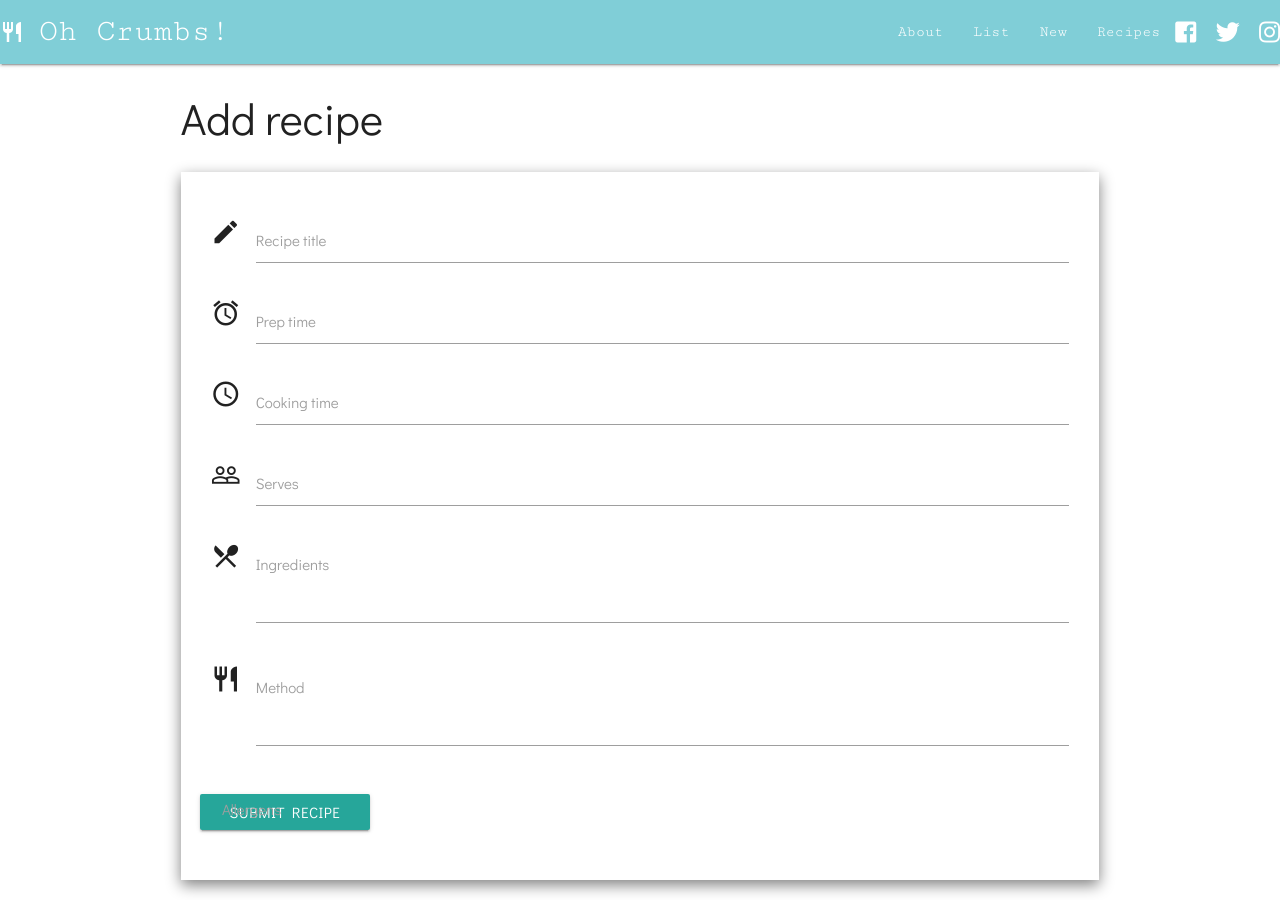
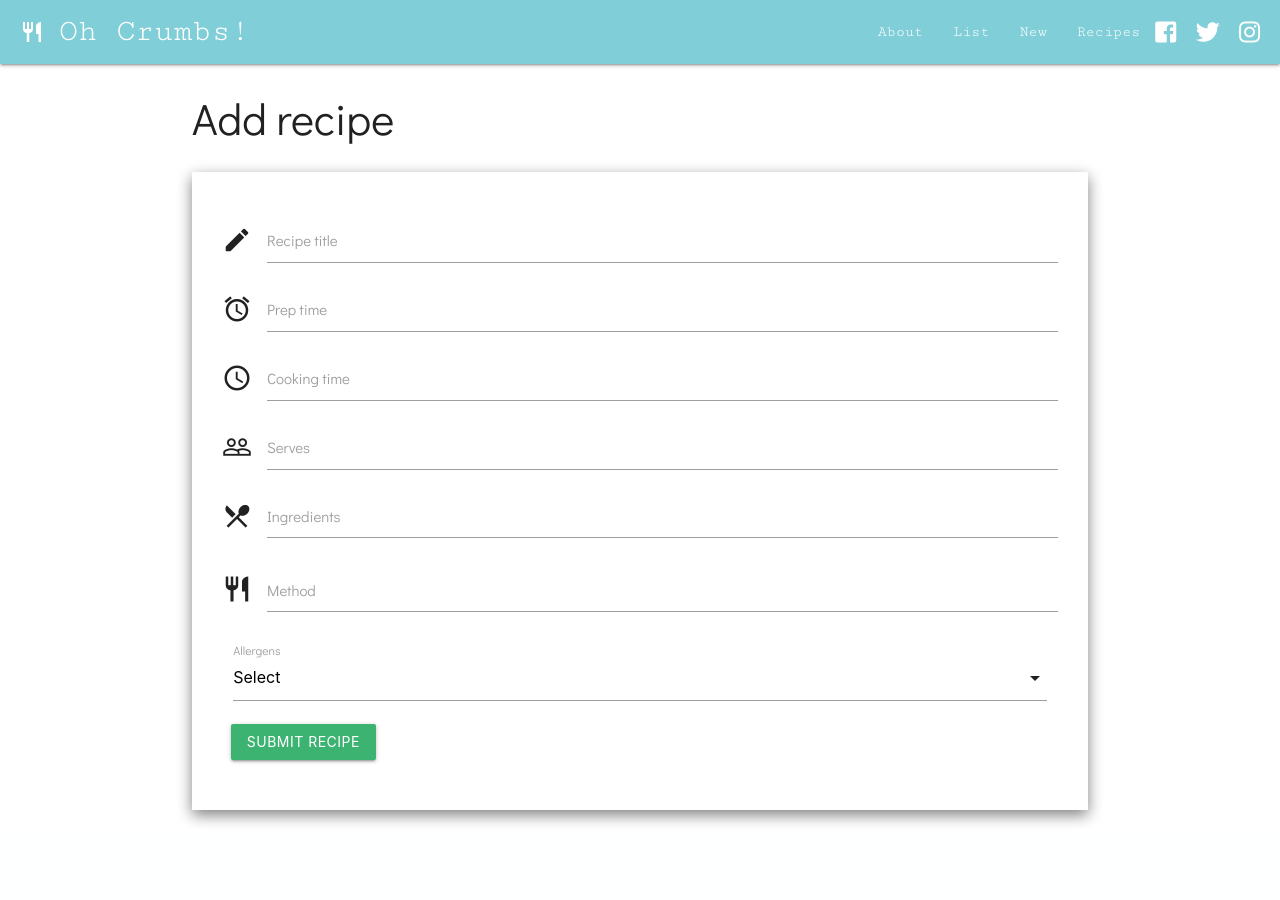
Before and after one commit to stellaexp/data-centric-development-project, a Flask app: page /add_recipe in a window 1280 px wide. After the commit the page ends 824 px from the top, so only its background shows below. Run offline with Flask 2, Linux system fonts and the light colour scheme; data that the repository does not hold is empty; some libraries are stand-ins or nearby versions.

Commit message:
css styling and cdn

```diff
--- a/static/css/style.css
+++ b/static/css/style.css
@@ -1,7 +1,16 @@
-.nav, .nav-link, .nav-wrapper {
-    background-color: #80ced7;
+nav {
+    background-color: #80ced7 !important;
+}
+.nav-link {
     font-family: 'Cutive Mono', monospace !important;
     font-size: 24pt;
+}
+
+.nav-wrapper {
+    font-family: 'Cutive Mono', monospace !important;
+    font-size: 24pt;
+    margin-left: 20px;
+    margin-right: 20px;
 }
 
 h2, h3, p, .validate, li, form {
@@ -21,6 +30,10 @@ h2, h3, p, .validate, li, form {
     margin-bottom: 30px;
 }
 
+.margin-left-20 {
+    margin-left: 20px;
+}
+
 .oc-login {
     font-family: 'Cutive Mono', monospace;
     font-size: 24pt;
@@ -35,3 +48,11 @@ h2, h3, p, .validate, li, form {
     box-shadow: 0 5px 14px grey;
     padding: 30px !important;
 }
+
+.btn-select {
+    background-color: #3CB371;
+}
+
+.btn-select:hover {
+    background-color: #3CB371;
+}
--- a/templates/base.html
+++ b/templates/base.html
@@ -4,16 +4,19 @@
     <meta charset="UTF-8">
     <meta name="viewport" content="width=device-width, initial-scale=1.0">
     <meta http-equiv="X-UA-Compatible" content="ie=edge">
-    <title>Document</title>
+    <title>Oh Crumbs!</title>
+    <link rel="shortcut icon" href="{{ url_for('static', filename='favicon/favicon.ico')}}">
     <!-- Compiled and minified CSS -->
     <link href="https://fonts.googleapis.com/icon?family=Material+Icons" rel="stylesheet" />
-    <link rel="stylesheet" href="https://cdnjs.cloudflare.com/ajax/libs/materialize/0.100.2/css/materialize.min.css">
-    <!-- Google fonts and font awesomw -->
+    <link rel="stylesheet" href="https://cdnjs.cloudflare.com/ajax/libs/materialize/1.0.0/css/materialize.min.css">
+    <!-- Google fonts and font awesome -->
     <link href="https://fonts.googleapis.com/css?family=Cutive+Mono" rel="stylesheet">
     <link href="https://fonts.googleapis.com/css2?family=Didact+Gothic&display=swap" rel="stylesheet">
     <link rel="stylesheet" href="https://use.fontawesome.com/releases/v5.7.2/css/all.css" integrity="sha384-fnmOCqbTlWIlj8LyTjo7mOUStjsKC4pOpQbqyi7RrhN7udi9RwhKkMHpvLbHG9Sr" crossorigin="anonymous">
     <!-- Personalised stylesheet-->
     <link rel="stylesheet" type="text/css" href="{{ url_for('static', filename='css/style.css') }}">
+    <script src="https://code.jquery.com/jquery-3.4.1.min.js" integrity="sha256-CSXorXvZcTkaix6Yvo6HppcZGetbYMGWSFlBw8HfCJo=" crossorigin="anonymous"></script>
+<script src="https://cdnjs.cloudflare.com/ajax/libs/materialize/1.0.0/js/materialize.min.js"></script>
 </head>
 <body>
     <nav>
@@ -36,11 +39,14 @@
 
 <!-- Compiled and minified JavaScript -->
 
-<script src="https://code.jquery.com/jquery-3.4.1.min.js" integrity="sha256-CSXorXvZcTkaix6Yvo6HppcZGetbYMGWSFlBw8HfCJo=" crossorigin="anonymous"></script>
-<script src="https://cdnjs.cloudflare.com/ajax/libs/materialize/0.100.2/js/materialize.min.js"></script>
+
 <script>
 $(document).ready(function(){
     $('.slider').slider();
+  });
+</script>
+<script>
+$(document).ready(function(){
     $('select').formSelect();
   });
 </script>
```
